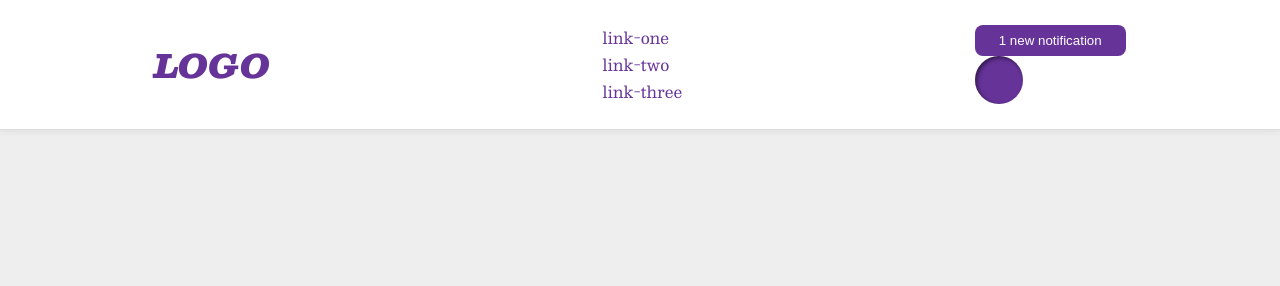
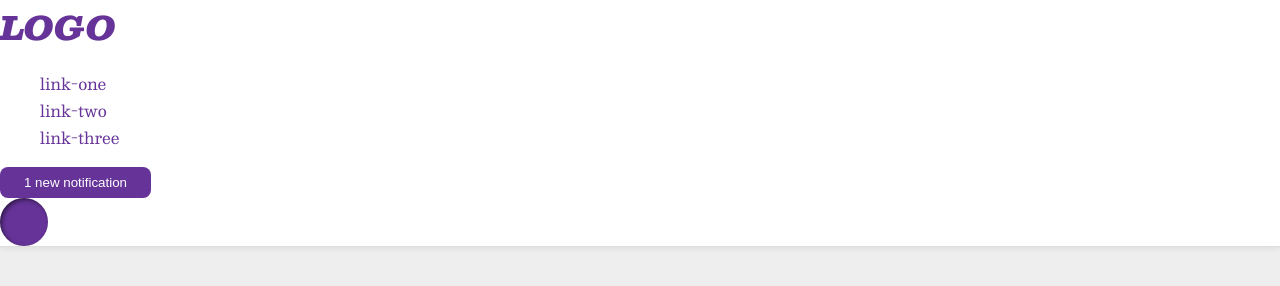
Before and after one commit to ErskinePatton/03-flex-header-2, a plain HTML site: page index.html in a window 1280 px wide. Drawn offline with nearby package versions, Linux system fonts and the light colour scheme.

Commit message:
Reset index.html  -m Reset style.css

```diff
--- a/index.html
+++ b/index.html
@@ -4,25 +4,20 @@
     <meta charset="UTF-8" />
     <meta http-equiv="X-UA-Compatible" content="IE=edge" />
     <meta name="viewport" content="width=device-width, initial-scale=1.0" />
-    <title>Ersk Flex Header 2</title>
+    <title>Flex Header 2</title>
     <link rel="stylesheet" href="style.css" />
   </head>
 
   <body>
     <div class="header">
       <div class="logo">LOGO</div>
-      <div class="left-items">
       <ul class="links">
         <li><a href="google.com">link-one</a></li>
         <li><a href="google.com">link-two</a></li>
         <li><a href="google.com">link-three</a></li>
       </ul>
-      </div>
-
-      <div class="right-items">
       <button class="notifications">1 new notification</button>
       <div class="profile-image"></div>
     </div>
-    </div>
   </body>
 </html>
--- a/style.css
+++ b/style.css
@@ -12,22 +12,7 @@ body {
   background: white;
   border-bottom: 1px solid #ddd;
   box-shadow: 0 0 8px rgba(0, 0, 0, 0.1);
-  padding: 8px;
-  display: flex;
-  align-items: center;
-  justify-content: space-around;
 }
-
-.links {
-  justify-content: flex-start;
-}
-
-/* .left-items {
-  display: flex;
-} */
-
-/* .right-items {
-} */
 
 .profile-image {
   background: rebeccapurple;
```
Lines whose indentation alone changed are shown as unchanged.
